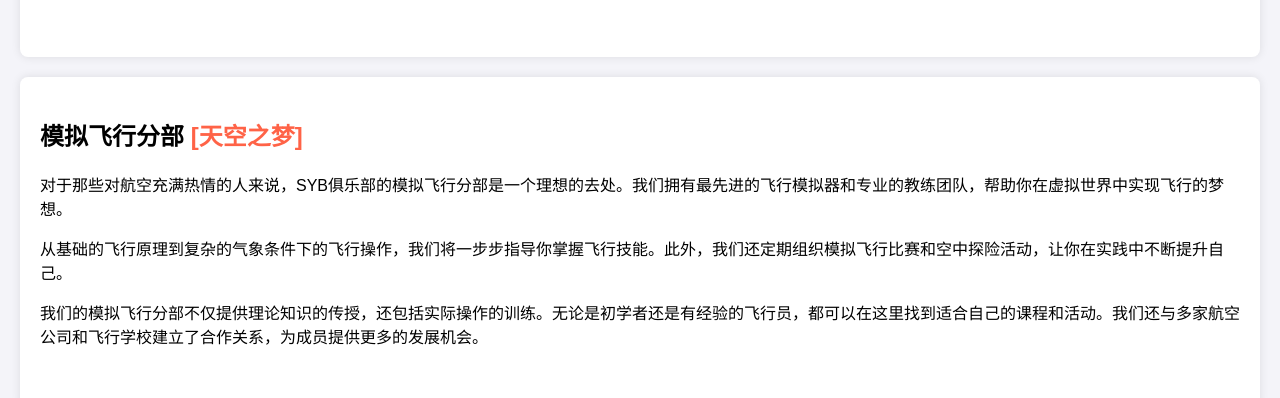
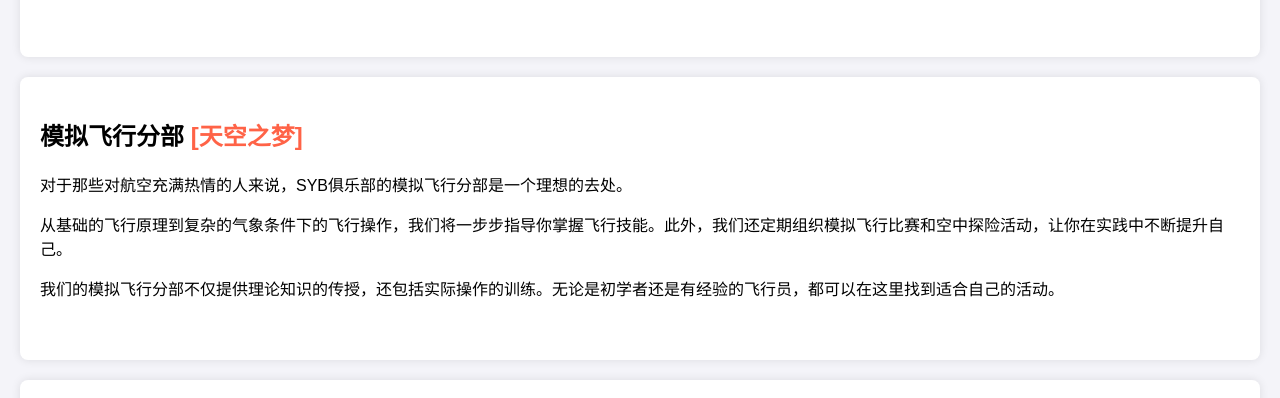
Before and after one commit to SANYOU-hash/sybjieshao, a plain HTML site: page index.html in a window 1280 px wide. Shown: the part 1036-1434 px from the top of the page. Drawn offline with Linux system fonts and the light colour scheme.

Commit message:
Update index.html

```diff
--- a/index.html
+++ b/index.html
@@ -135,9 +135,9 @@
 <div id="simflight" class="content">
     <div class="section">
         <h2>模拟飞行分部 <span class="highlight">[天空之梦]</span></h2>
-        <p>对于那些对航空充满热情的人来说，SYB俱乐部的模拟飞行分部是一个理想的去处。我们拥有最先进的飞行模拟器和专业的教练团队，帮助你在虚拟世界中实现飞行的梦想。</p>
+        <p>对于那些对航空充满热情的人来说，SYB俱乐部的模拟飞行分部是一个理想的去处。</p>
         <p>从基础的飞行原理到复杂的气象条件下的飞行操作，我们将一步步指导你掌握飞行技能。此外，我们还定期组织模拟飞行比赛和空中探险活动，让你在实践中不断提升自己。</p>
-        <p>我们的模拟飞行分部不仅提供理论知识的传授，还包括实际操作的训练。无论是初学者还是有经验的飞行员，都可以在这里找到适合自己的课程和活动。我们还与多家航空公司和飞行学校建立了合作关系，为成员提供更多的发展机会。</p>
+        <p>我们的模拟飞行分部不仅提供理论知识的传授，还包括实际操作的训练。无论是初学者还是有经验的飞行员，都可以在这里找到适合自己的活动。</p>
     </div>
 </div>
 
@@ -145,7 +145,7 @@
     <div class="section">
         <h2>凌云虚拟航司 <span class="highlight">[链接梦想]</span></h2>
         <p>凌云虚拟航司是SYB俱乐部的重要组成部分，专注于模拟航空公司的运营和管理。在这里，你可以体验从飞行员到空乘人员的各种角色，了解航空公司运作的每一个细节。</p>
-        <p>我们不仅提供飞行模拟，还包括航班调度、客户服务、安全管理和市场营销等方面的培训。了解更多关于凌云虚拟航司的信息，请访问：<a href="www.lingyun-SYBJIESHAO123.top" target="_blank">凌云虚拟航司官网</a></p>
+        <p>我们不仅提供飞行模拟，还包括航班调度、客户服务、安全管理和市场营销等方面的培训。了解更多关于凌云虚拟航司的信息，请访问：<a href="www.lingyun-sybjieshao123.top" target="_blank">凌云虚拟航司官网</a></p>
     </div>
 </div>
 
```
